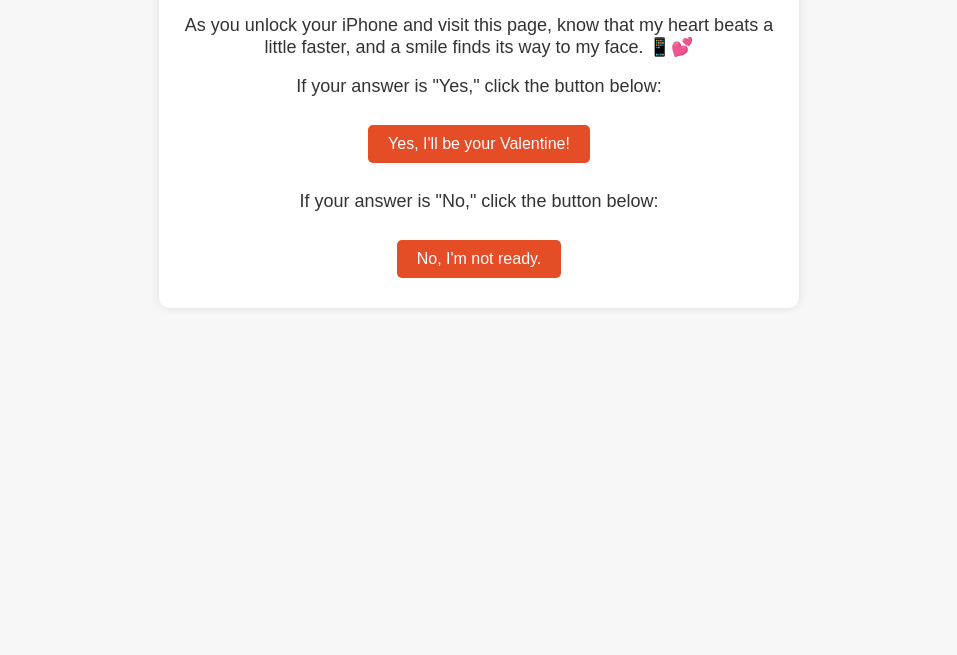
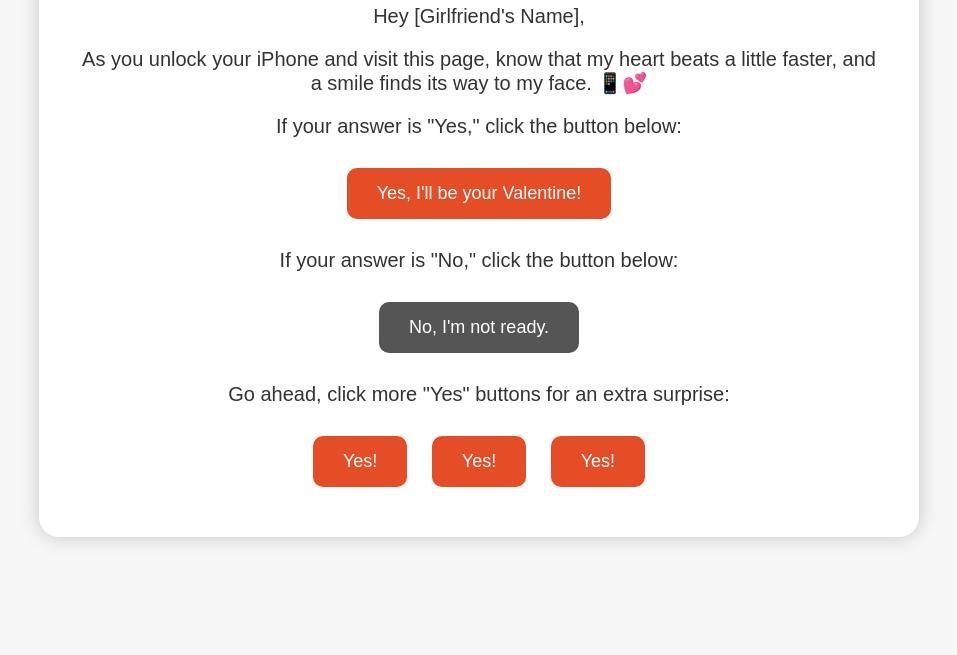
Before and after one commit to Hurn2308/hurn2308.github.io, a plain HTML site: page index.html in a window 1280 px wide. Shown: the part 145-800 px from the top of the page, without its empty margins (161-1118 px from the left). Drawn offline with Linux system fonts and the light colour scheme.

Commit message:
Update index.html

```diff
--- a/index.html
+++ b/index.html
@@ -14,32 +14,48 @@
             padding: 20px;
         }
         #container {
-            max-width: 600px;
+            max-width: 800px;
             margin: 0 auto;
             background-color: #ffffff;
-            padding: 20px;
-            border-radius: 10px;
-            box-shadow: 0 0 10px rgba(0, 0, 0, 0.1);
+            padding: 40px;
+            border-radius: 20px;
+            box-shadow: 0 0 20px rgba(0, 0, 0, 0.2);
+            transition: transform 0.3s ease-in-out;
         }
         h1 {
             color: #e44d26;
+            font-size: 36px;
         }
         p {
             color: #333;
-            font-size: 18px;
+            font-size: 20px;
+            margin-bottom: 20px;
         }
         button {
             margin: 10px;
             background-color: #e44d26;
             color: #fff;
-            padding: 10px 20px;
-            font-size: 16px;
+            padding: 15px 30px;
+            font-size: 18px;
             border: none;
-            border-radius: 5px;
+            border-radius: 10px;
             cursor: pointer;
+            transition: transform 0.2s ease-in-out;
+        }
+        button:hover {
+            transform: scale(1.1);
+        }
+        #no-button {
+            background-color: #555;
         }
         #yes-buttons {
             display: none;
+        }
+        #surprise {
+            display: none;
+            color: #e44d26;
+            font-size: 24px;
+            margin-top: 20px;
         }
     </style>
 </head>
@@ -49,35 +65,32 @@
     <h1>A Digital Love Proposal 💖</h1>
     <p>Hey [Girlfriend's Name],</p>
     <p>As you unlock your iPhone and visit this page, know that my heart beats a little faster, and a smile finds its way to my face. 📱💕</p>
-    <!-- Add more personalized content here -->
-
     <p>If your answer is "Yes," click the button below:</p>
     <button onclick="showSurprise()">Yes, I'll be your Valentine!</button>
-
     <p>If your answer is "No," click the button below:</p>
-    <button onclick="rejectProposal()">No, I'm not ready.</button>
-
+    <button id="no-button" onclick="rejectProposal()">No, I'm not ready.</button>
     <div id="yes-buttons">
         <p>Go ahead, click more "Yes" buttons for an extra surprise:</p>
         <button onclick="showSurprise()">Yes!</button>
         <button onclick="showSurprise()">Yes!</button>
-        <!-- Add more "Yes" buttons as needed -->
+        <button onclick="showSurprise()">Yes!</button>
     </div>
-
-    <p id="surprise" style="display: none;">P.S. Check your messages for a little surprise. 😉</p>
+    <p id="surprise">P.S. Check your messages for a little surprise. 😉</p>
 </div>
 
 <script>
     function showSurprise() {
         document.getElementById("surprise").style.display = "block";
+        document.getElementById("container").style.transform = "rotateY(360deg)";
     }
 
     function rejectProposal() {
         alert("I understand. Take your time to think about it.");
     }
 
-    // Uncomment the following line if you want to display the extra "Yes" buttons immediately.
-    // document.getElementById("yes-buttons").style.display = "block";
+    setTimeout(function() {
+        document.getElementById("yes-buttons").style.display = "block";
+    }, 3000); // Uncomment this line if you want to display the extra "Yes" buttons after a delay.
 </script>
 
 </body>
```
